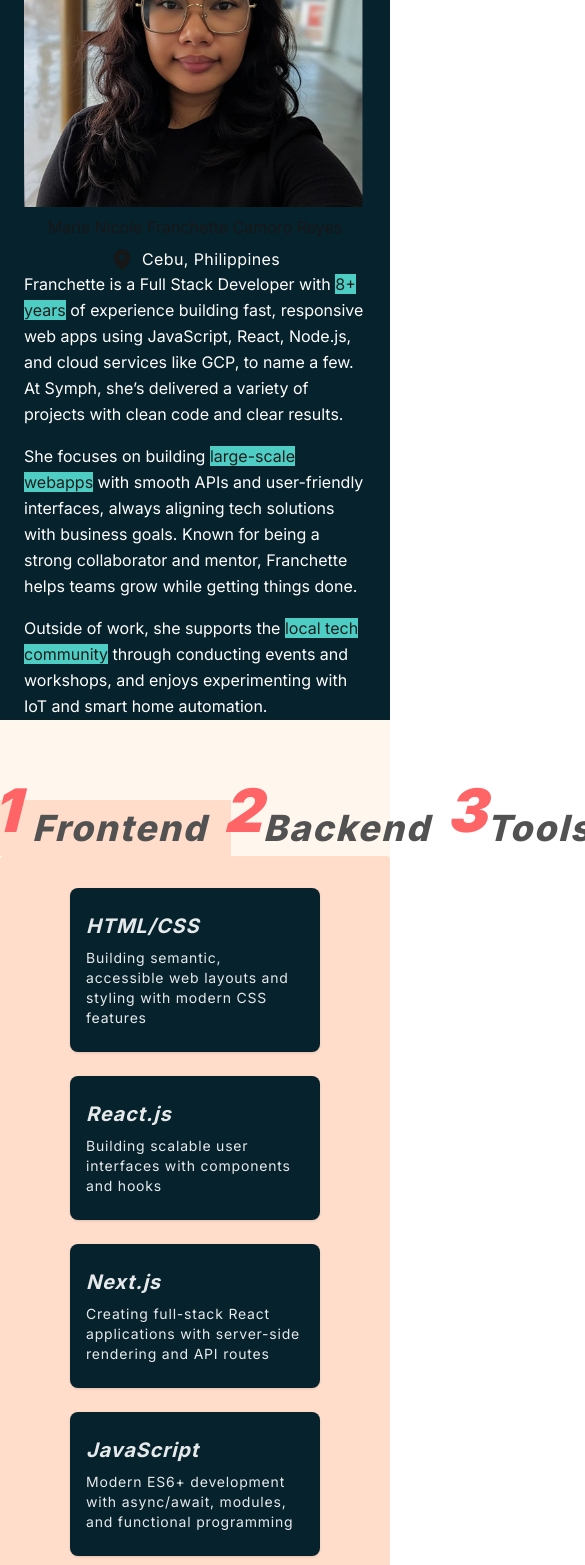
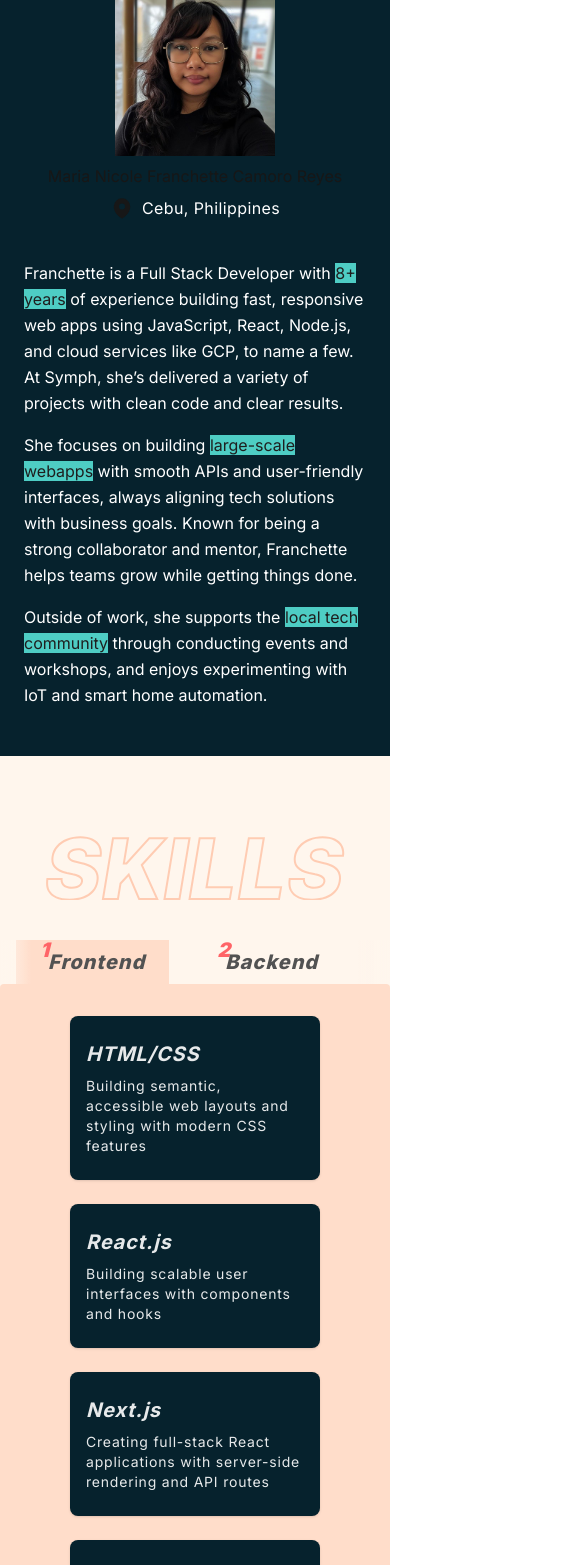
Before and after one commit to nicoleCamoro/franchette, a Next.js app: page / in a window 390 px wide. Shown: the part 1063-2628 px from the top of the page, 585 px wide, since content can reach past the window. Built offline with nearby package versions, Linux system fonts and the light colour scheme.

Commit message:
feat: responsive adjustments

```diff
--- a/src/app/globals.css
+++ b/src/app/globals.css
@@ -77,3 +77,13 @@ mark {
   height: 100%;
   cursor: pointer;
 }
+
+@layer utilities {
+  .scrollbar-hide {
+    -ms-overflow-style: none; /* IE and Edge */
+    scrollbar-width: none; /* Firefox */
+  }
+  .scrollbar-hide::-webkit-scrollbar {
+    display: none; /* Chrome, Safari and Opera */
+  }
+}
--- a/src/components/About.tsx
+++ b/src/components/About.tsx
@@ -5,21 +5,21 @@ import MapPin from "./icons/MapPin";
 export default function About() {
   return (
     <section id="about" className="min-h-screen px-6 py-2 bg-navy">
-      <div className="max-w-5xl mx-auto h-svh flex items-center">
+      <div className="max-w-5xl mx-auto h-vh md:h-svh flex items-center py-10 md:py-0">
         {/* Left Side - Content */}
         <div className="flex flex-col">
           <div className="flex flex-col justify-between md:flex-row">
             <h2 className="mb-2 text-4xl font-light tracking-wide text-white underline decoration-2 underline-offset-8 md:text-5xl font-libre-baskerville">
               ABOUT
             </h2>
-            <div className="flex flex-col items-center justify-end gap-2 lg:w-1/2">
-              <figure className="overflow-hidden rounded-sm">
+            <div className="flex flex-col items-center justify-end gap-2 lg:w-1/2 my-10 md:my-0">
+              <figure className="overflow-hidden rounded-sm flex flex-col items-center">
                 <Image
                   src={aboutImage}
                   alt="About"
                   width={400}
                   height={400}
-                  className="object-cover"
+                  className="object-cover w-40 h-40 md:w-auto md:h-auto"
                 />
                 <figcaption className="text-center font-inter mt-2">
                   Maria Nicole Franchette Camoro Reyes
--- a/src/components/Contact.tsx
+++ b/src/components/Contact.tsx
@@ -19,22 +19,22 @@ export default function Contact() {
         {/* Contact Buttons */}
         <div className="flex items-center justify-center relative">
           <Link
-            className="w-60 h-60 bg-[#E8B69A] rounded-full flex items-center justify-center text-[#2A2A2A] font-medium hover:bg-[#D9A583] relative z-10 hover:z-30"
+            className="w-40 h-40 md:w-60 md:h-60 bg-[#E8B69A] rounded-full flex items-center justify-center text-[#2A2A2A] font-medium hover:bg-[#D9A583] relative z-10 hover:z-30"
             href="mailto:nicolecamoro@gmail.com"
           >
-            <div className="text-center text-xl font-inter">
+            <div className="text-center text-smmd:text-xl font-inter">
               <div>SEND</div>
               <div>EMAIL</div>
             </div>
           </Link>
 
           <Link
-            className="w-60 h-60 bg-[#C47B5A] rounded-full flex items-center justify-center text-white font-medium hover:bg-[#B56B4A] relative -ml-8 z-20"
+            className="w-40 h-40 md:w-60 md:h-60 bg-[#C47B5A] rounded-full flex items-center justify-center text-white font-medium hover:bg-[#B56B4A] relative -ml-8 z-20"
             href={linktree}
             target="_blank"
             rel="noopener noreferrer"
           >
-            <div className="text-center text-xl font-inter">
+            <div className="text-center text-sm md:text-xl font-inter">
               <div>CHECK</div>
               <div>LINKS</div>
             </div>
--- a/src/components/Skills.tsx
+++ b/src/components/Skills.tsx
@@ -19,7 +19,22 @@ export default function Skills() {
   const currentSkills = skillsData.skills[categories[selectedTab]] as Skill[];
 
   return (
-    <section id="skills" className="min-h-screen bg-peach py-20 relative">
+    <section
+      id="skills"
+      className="min-h-screen bg-peach py-20 md:pt-0 relative"
+    >
+      {/* Skills Header - Mobile (Top) */}
+      <div className="md:hidden w-full flex justify-center mb-10">
+        <Image
+          src={SkillsHeader}
+          alt="SKILLS"
+          width={400}
+          height={400}
+          className="w-[300px]"
+          priority
+        />
+      </div>
+
       <div className="w-full h-full">
         <div className="flex items-center justify-center min-h-screen mx-auto">
           <div className="flex flex-col w-screen md:w-9/12">
@@ -44,8 +59,8 @@ export default function Skills() {
         </div>
       </div>
 
-      {/* Large SKILLS Text */}
-      <div className="absolute right-3.5 bottom-14">
+      {/* Skills Header - Desktop (Bottom) */}
+      <div className="hidden md:block absolute right-3.5 bottom-14">
         <Image
           src={SkillsHeader}
           alt="SKILLS"
--- a/src/components/atoms/Tabs.tsx
+++ b/src/components/atoms/Tabs.tsx
@@ -9,7 +9,9 @@ export default function Tabs({ selectedTab, onTabChange }: TabsProps) {
   const tabs = ["Frontend", "Backend", "Tools", "Practices"];
 
   return (
-    <div className="flex text-white justify-around font-extrabold text-4xl font-inter font bold">
+    <div className="relative w-full">
+      <div className="overflow-x-auto md:overflow-visible scrollbar-hide">
+        <div className="flex text-white whitespace-nowrap min-w-max md:min-w-0 md:justify-around font-extrabold text-xl md:text-4xl font-inter font-bold px-4 md:px-0 gap-6 md:gap-0">
           {tabs.map((tab, index) => (
             <div
               key={tab}
@@ -18,12 +20,17 @@ export default function Tabs({ selectedTab, onTabChange }: TabsProps) {
                 selectedTab === index ? "tab-selected" : ""
               }`}
             >
-          <span className="absolute -top-5 -left-2 z-10 font-black text-red-400 text-6xl italic">
+              <span className="absolute -top-1 md:-top-5 md:-left-2 z-10 font-black text-red-400 text-md md:text-6xl italic">
                 {index + 1}
               </span>
               <span className="relative z-10 italic pl-2">{tab}</span>
             </div>
           ))}
         </div>
+      </div>
+      {/* Fade edges on mobile */}
+      <div className="absolute left-0 top-0 h-full w-8 bg-gradient-to-r from-peach to-transparent md:hidden" />
+      <div className="absolute right-0 top-0 h-full w-8 bg-gradient-to-l from-peach to-transparent md:hidden" />
+    </div>
   );
 }
```
Lines whose indentation alone changed are shown as unchanged.
